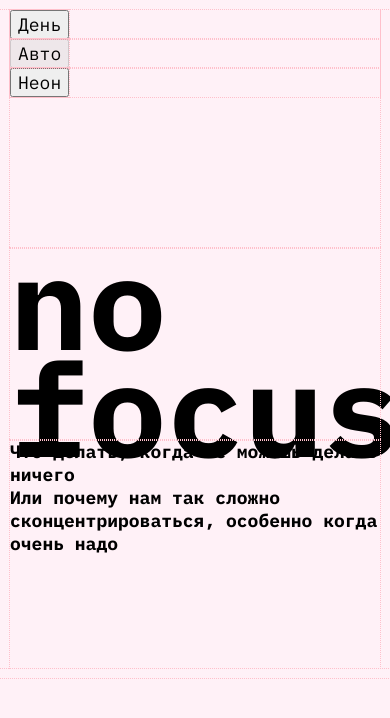
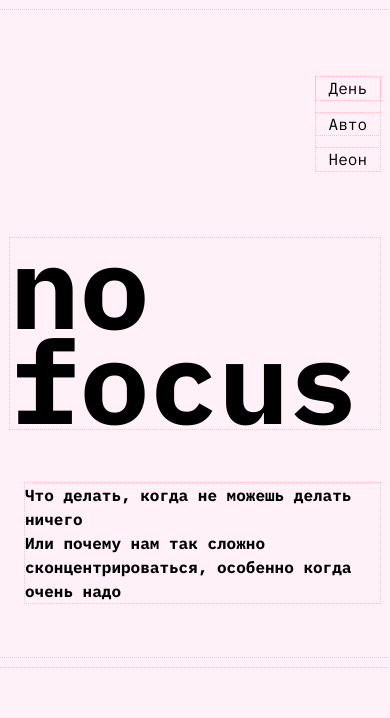
Before and after one commit to aleoreh/slozhno-sosredotochitsya, a website: page index.html in a window 390 px wide. Drawn offline with Linux system fonts and the light colour scheme.

Commit message:
Set up mobile header layout

```diff
--- a/styles/style.css
+++ b/styles/style.css
@@ -6,19 +6,36 @@
 
 html {
   font-family: "IBM Plex mono", Helvetica, Arial, sans-serif;
-  font-size: 18px;
 }
 
 .page {
   background-color: var(--bg-color);
+  color: var(--color);
   padding-block: 10px;
 }
 
 .header {
   display: grid;
-  grid-template-columns: 100%;
-  grid-template-rows: 238px 192px 228px;
+  grid-template-rows: minmax(228px, 1fr) auto minmax(228px, 1fr);
   padding-inline: 10px;
+}
+
+.header__theme-menu {
+  align-self: center;
+  justify-self: end;
+}
+
+.header__theme-menu-list {
+  display: flex;
+  flex-direction: column;
+  gap: 13px;
+}
+
+.header__theme-menu-button {
+  background: none;
+  border: none;
+  padding-inline: 13px;
+  line-height: 130%;
 }
 
 .header__caption {
@@ -30,4 +47,8 @@ html {
 .header__title {
   font-size: 1em;
   font-weight: 700;
+  align-self: center;
+  line-height: 150%;
+  justify-self: end;
+  max-inline-size: 355px;
 }
```
